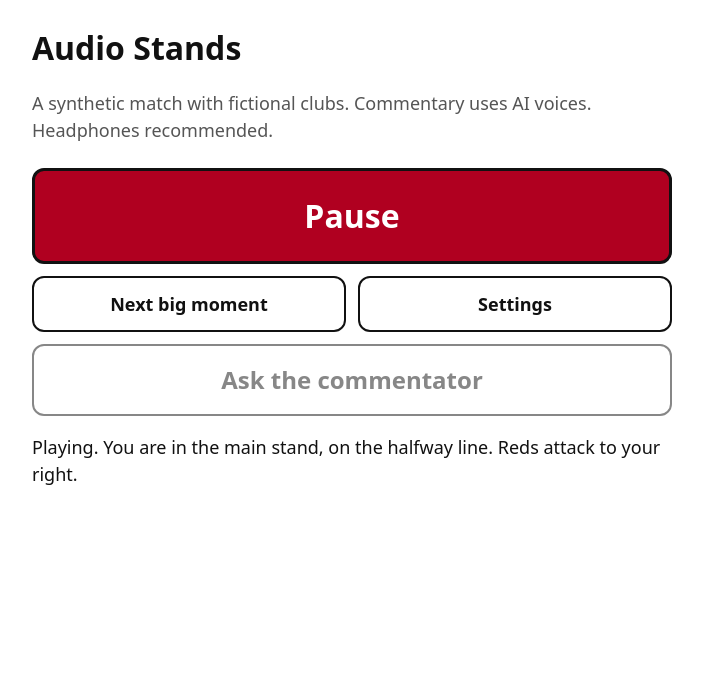
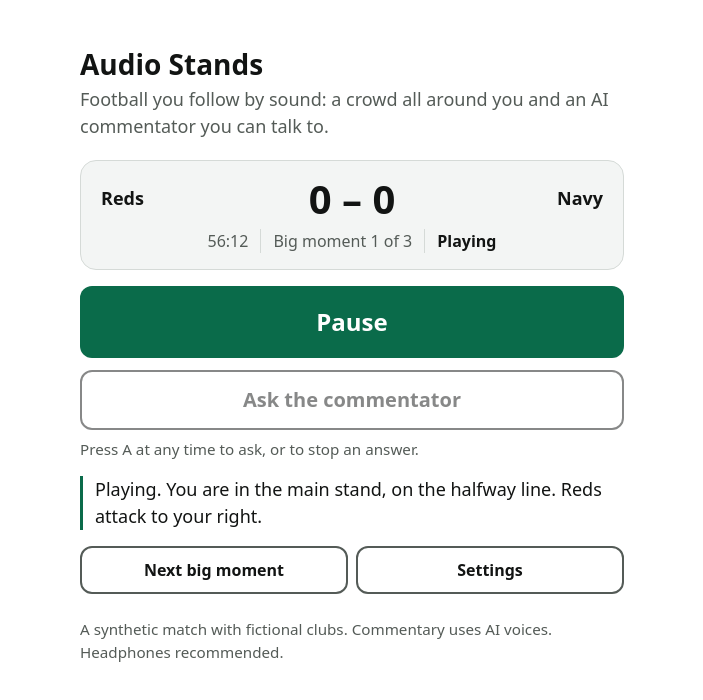
Before and after one commit to nikikrustev/Tely, a website built with Vite: page web/index.html in a window 1280 px wide. Both pictures are taken after a click on the button "Start". Shown: the whole page, without its empty margins (288-991 px from the left). Built offline with nearby package versions, Linux system fonts and the light colour scheme; files whose address does not match are found by name.

Commit message:
Final product UI: one screen with a match card (score, clock, chapter), Start and Ask first (D23) (#30)

```diff
--- a/web/index.html
+++ b/web/index.html
@@ -5,42 +5,64 @@
     <meta name="viewport" content="width=device-width, initial-scale=1, viewport-fit=cover" />
     <title>Audio Stands</title>
     <style>
-      /* --on-accent: text on the Start button. White on dark mode's #ff6b7d is 2.7:1 (axe color-contrast); #111 is 6.9:1. */
-      :root { color-scheme: light dark; --bg: #fff; --fg: #111; --accent: #b00020; --muted: #555; --panel: #f3f3f3; --on-accent: #fff; }
-      @media (prefers-color-scheme: dark) { :root { --bg: #111; --fg: #f2f2f2; --accent: #ff6b7d; --muted: #bbb; --panel: #1d1d1d; --on-accent: #111; } }
-      body { margin: 0; background: var(--bg); color: var(--fg); font: 1.125rem/1.5 system-ui, sans-serif; }
+      /* Final product UI (25 Oct): one column, one accent (pitch green), system font, no animation.
+         --on-accent is the Start button's text: white on #0a6b4a is 6.5:1, #111 on dark mode's #5fd3a3 is 10:1. */
+      :root { color-scheme: light dark; --bg: #fff; --fg: #121413; --muted: #545b57; --panel: #f3f5f4; --line: #d5dad7;
+              --accent: #0a6b4a; --on-accent: #fff; --err: #b00020; }
+      @media (prefers-color-scheme: dark) {
+        :root { --bg: #0f1110; --fg: #eef1ef; --muted: #a8b0ab; --panel: #1a1d1b; --line: #343a37;
+                --accent: #5fd3a3; --on-accent: #111; --err: #ff8a95; }
+      }
+      body { margin: 0; background: var(--bg); color: var(--fg); font: 1.125rem/1.5 system-ui, -apple-system, "Segoe UI", sans-serif; }
       [hidden] { display: none !important; }   /* a control's own display rule must never un-hide it */
-      main { max-width: 40rem; margin: 0 auto; padding: 1.5rem 1rem; }
-      h1 { font-size: 2rem; margin: 0 0 0.5rem; }
+      main { max-width: 34rem; margin: 0 auto; padding: 1.25rem 1rem 1.5rem; }
+      @media (min-width: 48rem) { main { padding-top: 3rem; } }
+      h1 { font-size: 1.75rem; line-height: 1.2; margin: 0; }
       h2 { font-size: 1.4rem; margin: 0 0 0.75rem; }
-      .notice { color: var(--muted); }
+      .pitch { color: var(--muted); margin: 0.25rem 0 1.25rem; }
+      .notice { color: var(--muted); font-size: 0.95rem; margin: 1.5rem 0 0; }
+      .hint { color: var(--muted); font-size: 0.95rem; margin: 0.5rem 0 0; }
       /* Every control is at least 44 x 44 px (WCAG 2.5.5 / file 32) and shows a strong focus ring. */
       button, select, input[type="range"] { min-height: 44px; min-width: 44px; font: inherit; }
-      button { border: 2px solid var(--fg); border-radius: 0.75rem; background: var(--bg); color: var(--fg); padding: 0.5rem 1rem; cursor: pointer; }
+      button { border: 2px solid var(--muted); border-radius: 0.75rem; background: var(--bg); color: var(--fg); padding: 0.5rem 1rem; cursor: pointer; }
       button:disabled { opacity: 0.5; cursor: not-allowed; }
       :is(button, select, input):focus-visible { outline: 4px solid var(--fg); outline-offset: 3px; }
-      #start { display: block; width: 100%; min-height: 6rem; margin: 1.5rem 0 0.75rem; font-size: 2rem; font-weight: 700;
-               background: var(--accent); color: var(--on-accent); border-width: 3px; }
-      .row { display: flex; gap: 0.75rem; flex-wrap: wrap; }
-      #ask { display: block; width: 100%; min-height: 4.5rem; margin: 0.75rem 0 0; font-size: 1.5rem; font-weight: 700; }
+      /* The match card (scoreboard.ts): score, clock, chapter, state. */
+      #match { background: var(--panel); border: 1px solid var(--line); border-radius: 1rem; padding: 1rem 1.25rem; }
+      .sb-score { display: grid; grid-template-columns: 1fr auto 1fr; align-items: center; gap: 1rem; margin: 0; }
+      .sb-team { font-weight: 600; }
+      .sb-team:last-child { text-align: right; }
+      .sb-nums { font-size: 2.5rem; font-weight: 700; line-height: 1.1; font-variant-numeric: tabular-nums; }
+      .sb-meta { display: flex; flex-wrap: wrap; justify-content: center; gap: 0.25rem 0.75rem; margin: 0.5rem 0 0;
+                 color: var(--muted); font-size: 1rem; font-variant-numeric: tabular-nums; }
+      .sb-meta > span + span { border-left: 1px solid var(--line); padding-left: 0.75rem; }
+      [data-sb="state"] { color: var(--fg); font-weight: 600; }
+      #start { display: block; width: 100%; min-height: 4.5rem; margin: 1rem 0 0; font-size: 1.5rem; font-weight: 700;
+               background: var(--accent); color: var(--on-accent); border: 0; }
+      #ask { display: block; width: 100%; min-height: 3.75rem; margin: 0.75rem 0 0; font-size: 1.25rem; font-weight: 700;
+             border-color: var(--fg); }
       #ask-menu { display: grid; gap: 0.5rem; margin-top: 0.5rem; }
       #ask-menu[hidden] { display: none; }
       #ask-menu button { min-height: 3.25rem; text-align: left; }
+      #status { min-height: 1.5em; margin: 1rem 0; padding-left: 0.75rem; border-left: 3px solid var(--accent); }
+      .row { display: flex; gap: 0.75rem; flex-wrap: wrap; }
       .row button { flex: 1 1 12rem; min-height: 3.5rem; font-weight: 600; }
-      #settings { background: var(--panel); border-radius: 0.75rem; padding: 1rem; margin-top: 1rem; }
+      #more { display: grid; grid-template-columns: repeat(3, 1fr); gap: 0.5rem; }
+      #more button { min-height: 3rem; font-size: 1rem; line-height: 1.25; padding: 0.4rem 0.5rem; }
+      #more:has(#learn[hidden]) { grid-template-columns: repeat(2, 1fr); }
+      #settings { background: var(--panel); border: 1px solid var(--line); border-radius: 1rem; padding: 1rem; margin-top: 1rem; }
       fieldset { border: 1px solid var(--muted); border-radius: 0.5rem; margin: 0 0 1rem; padding: 0.5rem 0.75rem 0.75rem; }
       fieldset label { display: flex; align-items: center; gap: 0.5rem; min-height: 44px; }
-      input[type="radio"] { width: 1.4rem; height: 1.4rem; }
-      input[type="range"] { width: 100%; }
+      input[type="radio"] { width: 1.4rem; height: 1.4rem; accent-color: var(--accent); }
+      input[type="range"] { width: 100%; accent-color: var(--accent); }
       .sr-only { position: absolute; width: 1px; height: 1px; overflow: hidden; clip: rect(0 0 0 0); white-space: nowrap; }
       #debug { font: 0.95rem/1.4 ui-monospace, monospace; border: 1px dashed var(--muted); padding: 0.75rem; margin-top: 1rem; }
-      #learn { display: block; width: 100%; min-height: 3.25rem; margin-bottom: 0.75rem; }
       #tap { min-height: 5rem; width: 100%; font-size: 1.5rem; font-weight: 700; }
       #radar { margin-top: 1rem; }
       #radar canvas { display: block; width: 100%; border-radius: 0.5rem; background: var(--panel); }
       .radar-caption { min-height: 3em; font-size: 1.25rem; font-weight: 600; margin: 0.5rem 0 0; }
       #settings > label { display: flex; align-items: center; gap: 0.5rem; min-height: 44px; }
-      input[type="checkbox"] { width: 1.4rem; height: 1.4rem; }
+      input[type="checkbox"] { width: 1.4rem; height: 1.4rem; accent-color: var(--accent); }
       /* Tester mode (?test=1, D19). Nothing on the judges' page matches these: #tester-tpl below stays inert. */
       html.t-mode { scroll-padding-top: 5rem; }   /* the sticky bar never covers the focused control (WCAG 2.4.11) */
       #t-bar { position: sticky; top: 0; z-index: 2; display: flex; flex-wrap: wrap; gap: 0.5rem 1rem; align-items: center;
@@ -55,7 +77,7 @@
       .t-item p { margin: 0.25rem 0 0.5rem; }
       .t-status-line { font-weight: 700; }
       .t-hint { color: var(--muted); }
-      .t-err { color: var(--accent); font-weight: 700; }
+      .t-err { color: var(--err); font-weight: 700; }
       .t-play { display: block; width: 100%; min-height: 4rem; margin: 0.75rem 0 1rem; font-size: 1.4rem; font-weight: 700; }
       .t-field { margin: 0 0 1rem; }
       .t-field label { display: block; font-weight: 600; margin-bottom: 0.25rem; }
@@ -72,13 +94,21 @@
   <body>
     <main id="app">
       <h1>Audio Stands</h1>
-      <p class="notice" id="notice">A synthetic match with fictional clubs. Commentary uses AI voices. Headphones recommended.</p>
+      <p class="pitch">Football you follow by sound: a crowd all around you and an AI commentator you can talk to.</p>
+      <section id="match" aria-labelledby="match-h">
+        <h2 id="match-h" class="sr-only">Match</h2>
+        <p class="sb-score">
+          <span class="sb-team">Reds</span>
+          <span class="sb-nums"><span data-sb="home">0</span> <span aria-hidden="true">–</span><span class="sr-only">to</span> <span data-sb="away">0</span></span>
+          <span class="sb-team">Navy</span>
+        </p>
+        <p class="sb-meta">
+          <span><span class="sr-only">Clock </span><span data-sb="clock">56:10</span></span>
+          <span data-sb="chapter">Second half</span>
+          <span data-sb="state">Not started</span>
+        </p>
+      </section>
       <button id="start" type="button" autofocus>Start</button>
-      <button id="learn" type="button">Learn the sounds first (2 minutes)</button>
-      <div class="row">
-        <button id="next" type="button" disabled>Next big moment</button>
-        <button id="settings-toggle" type="button" aria-expanded="false" aria-controls="settings">Settings</button>
-      </div>
       <button id="ask" type="button" aria-expanded="false" aria-controls="ask-menu" aria-keyshortcuts="A" disabled>
         Ask the commentator
       </button>
@@ -89,7 +119,13 @@
         <button type="button" data-preset="missed">What did I miss?</button>
         <button type="button" id="ask-live" hidden>Ask out loud</button>
       </div>
+      <p class="hint">Press A at any time to ask, or to stop an answer.</p>
       <p id="status">Loading…</p>
+      <div class="row" id="more">
+        <button id="next" type="button" disabled>Next big moment</button>
+        <button id="learn" type="button">Learn the sounds</button>
+        <button id="settings-toggle" type="button" aria-expanded="false" aria-controls="settings">Settings</button>
+      </div>
 
       <section id="settings" hidden aria-labelledby="settings-h">
         <h2 id="settings-h">Settings</h2>
@@ -127,6 +163,7 @@
 
       <div id="radar" hidden aria-hidden="true"></div>
       <div id="debug" hidden aria-hidden="true"></div>
+      <p class="notice" id="notice">A synthetic match with fictional clubs. Commentary uses AI voices. Headphones recommended.</p>
     </main>
     <!-- Tester mode only (?test=1, D19): web/src/tester/ clones this into the page. A <template> is inert, so without
          ?test=1 none of it is in the DOM, the accessibility tree or the tab order. -->
--- a/web/src/main.ts
+++ b/web/src/main.ts
@@ -3,6 +3,7 @@ import type { LaneAHandle } from './contracts/a-exports';
 import type { CrowdBus, LaneBContext, ReplayClock } from './contracts/b-exports';
 import { mountLaneA } from './lane-a';
 import { clipOver, listenClip, type ListenClip } from './replay/listen';
+import { loadClockOffset, Scoreboard } from './scoreboard';
 import type { TesterHandle } from './tester';
 
 /** Placeholder services (tests, and before Start). */
@@ -74,6 +75,9 @@ async function startApp(): Promise<void> {
     polite.textContent = ''; // clear first, so a repeated message is announced again
     setTimeout(() => { polite.textContent = text; }, 50);
   };
+  // The match card (score, clock, chapter): for sighted viewers; the listener hears the same changes through say().
+  const board = new Scoreboard($('match'));
+  void loadClockOffset().then((o) => { if (o !== null) board.offsetS = o; });
 
   // Lane A gets its services now; the audio ones forward once Start creates them.
   const crowdBus = new LazyCrowdBus(), clock = new LazyClock();
@@ -149,6 +153,8 @@ async function startApp(): Promise<void> {
   let w: ReturnType<typeof wire> | null = null;
   let chapters: Awaited<ReturnType<typeof loadChapters>> = [];
   let lastScore = '';
+  /** The second at or after playhead t (its score is the score there). */
+  const secondAt = (t: number) => src?.doc.segments.flatMap((g) => g.seconds).find((x) => x.t >= Math.floor(t));
   /** Throw away everything queued ahead (pause, jump) so nothing stale plays; the pump re-queues from the playhead. */
   const dropQueued = () => {
     if (!ctx) return;
@@ -363,6 +369,7 @@ async function startApp(): Promise<void> {
     src.seek(src.now(), 0); // re-queue from the exact pause point on resume
     await ctx.suspend();
     start.textContent = 'Play';
+    board.update({ state: 'Paused' });
     say(said);
   };
 
@@ -372,23 +379,27 @@ async function startApp(): Promise<void> {
       start.disabled = true;
       stopTour();
       learnBtn.hidden = true;
+      board.update({ state: 'Loading' });
       say('Loading the stadium…');
       const a = await ensureAudio();
       ctx = a.ctx;
       const st = a.st, c = a.c;
       const [doc, ch] = await Promise.all([loadSegments(), loadChapters()]);
       chapters = ch;
+      board.chapters = ch;
       const s = new ReplaySource(ctx, doc);
       src = s;
       clock.attach(s);
       if (clip.commentaryOnly) st.master.gain.value = 0;   // crowd, ball and earcons off; A's voice has its own context
       if (clip.from !== null) s.seek(clip.from);
+      board.update({ score: secondAt(s.now())?.score, playheadS: s.now() });
       const wired = wire(s, st, c, settings.club, undefined, {
         club: () => settings.club,
         haptics,
         outputDelayMs: () => settings.audioOffsetMs ?? st.outputDelay * 1000,   // calibrated delay wins
         onSecond: (sec) => {
           const line = scoreLine(sec.score);
+          board.update({ score: sec.score });
           if (lastScore && line !== lastScore) say(line);
           lastScore = line;
         },
@@ -399,6 +410,7 @@ async function startApp(): Promise<void> {
       wired.pump();
       setInterval(() => {
         wired.pump();
+        board.update({ playheadS: s.now() });
         if (!clipEnded && clipOver(clip, s.now())) {   // once: pressing Play again carries on past the clip
           clipEnded = true;
           void pause('End of the clip.').then(() => tester?.clipEnded());
@@ -412,6 +424,7 @@ async function startApp(): Promise<void> {
       start.disabled = false;
       next.disabled = chapters.length === 0;
       start.textContent = 'Pause';
+      board.update({ state: 'Playing' });
       say('Playing. You are in the main stand, on the halfway line. Reds attack to your right.');
       return;
     }
@@ -424,6 +437,7 @@ async function startApp(): Promise<void> {
       lane.commentary.resume(); // SEAM(B->A): CommentaryTrack.resume()
       w?.pump();
       start.textContent = 'Pause';
+      board.update({ state: 'Playing' });
       say('Playing.');
     }
   });
@@ -437,8 +451,9 @@ async function startApp(): Promise<void> {
     dropQueued();
     src.seek(ch.t);
     // One announcement for the jump, with the score there (a jump may skip a goal); not repeated a second later.
-    const sec = src.doc.segments.flatMap((g) => g.seconds).find((x) => x.t >= Math.floor(ch.t));
+    const sec = secondAt(ch.t);
     if (sec) lastScore = scoreLine(sec.score);
+    board.update({ score: sec?.score, playheadS: ch.t });
     if (playing) {
       w?.pump();
       lane.commentary.resume();
@@ -467,8 +482,9 @@ async function startApp(): Promise<void> {
     dropQueued();
     audio.st.master.gain.value = c.commentaryOnly ? 0 : 1;
     if (c.from !== null) s.seek(c.from);
-    const sec = s.doc.segments.flatMap((g) => g.seconds).find((x) => x.t >= Math.floor(s.now()));
+    const sec = secondAt(s.now());
     if (sec) lastScore = scoreLine(sec.score);           // a jump is not a score change
+    board.update({ score: sec?.score, playheadS: s.now(), state: 'Playing' });
     if (!wasPlaying) s.play(0.1);
     w?.pump();
     lane.commentary.resume();
--- /dev/null
+++ b/web/src/scoreboard.ts
@@ -0,0 +1,65 @@
+// OWNER: B lane (created by A, 25 Oct, final product UI). The match-state card: score, match clock, current chapter.
+// Visual for sighted judges; a screen-reader user can read it on demand, but it is NOT a live region: the clock ticks
+// every second and would drown the match (file 32). Score changes are announced once by main.ts's say().
+import type { Chapter } from './replay/chapters';
+
+/** "56:10" -> 3370. Null for anything that isn't mm:ss. */
+export function parseClock(s: string | undefined): number | null {
+  const m = /^(\d+):(\d{2})(?:\.\d+)?$/.exec(s?.trim() ?? '');
+  return m ? Number(m[1]) * 60 + Number(m[2]) : null;
+}
+
+/** Match clock for a playhead: offsetS is the clock at playhead 0 (45:00 for a second-half bundle). */
+export function matchClock(playheadS: number, offsetS: number): string {
+  const total = Math.max(0, Math.floor(offsetS + playheadS));
+  return `${Math.floor(total / 60)}:${String(total % 60).padStart(2, '0')}`;
+}
+
+/** The chapter the playhead is in (the last one at or before it), or null before the first. */
+export function currentChapter(chapters: Chapter[], playheadS: number): { label: string; n: number; of: number } | null {
+  const sorted = [...chapters].sort((a, b) => a.t - b.t);
+  let n = 0;
+  for (const c of sorted) if (c.t <= playheadS + 0.5) n++;
+  return n ? { label: sorted[n - 1]!.label, n, of: sorted.length } : null;
+}
+
+export interface ScoreState { score?: { home: number; away: number }; playheadS?: number; state?: string }
+
+/** Writes into the #match card in index.html. Only touches text that changed, so the card never re-renders. */
+export class Scoreboard {
+  private els: Record<'home' | 'away' | 'clock' | 'chapter' | 'state', HTMLElement>;
+  chapters: Chapter[] = [];
+  /** Clock at playhead 0; manifest.json's clock_start minus t_start once it loads. */
+  offsetS = 45 * 60;
+
+  constructor(root: ParentNode) {
+    const q = (sel: string) => root.querySelector<HTMLElement>(sel)!;
+    this.els = { home: q('[data-sb="home"]'), away: q('[data-sb="away"]'), clock: q('[data-sb="clock"]'),
+      chapter: q('[data-sb="chapter"]'), state: q('[data-sb="state"]') };
+  }
+
+  update(s: ScoreState): void {
+    if (s.score) { this.set('home', String(s.score.home)); this.set('away', String(s.score.away)); }
+    if (s.playheadS !== undefined) {
+      this.set('clock', matchClock(s.playheadS, this.offsetS));
+      const ch = currentChapter(this.chapters, s.playheadS);
+      if (ch) this.set('chapter', `${ch.label} of ${ch.of}`);
+    }
+    if (s.state) this.set('state', s.state);
+  }
+
+  private set(k: keyof Scoreboard['els'], text: string): void {
+    if (this.els[k].textContent !== text) this.els[k].textContent = text;
+  }
+}
+
+/** Clock at playhead 0 from manifest.json (clock_start is the clock at t_start). Null if it can't be read. */
+export async function loadClockOffset(base = '/replay/v1/judge'): Promise<number | null> {
+  try {
+    const m = (await (await fetch(`${base}/manifest.json`)).json()) as { clock_start?: string; t_start?: number };
+    const c = parseClock(m.clock_start);
+    return c !== null && typeof m.t_start === 'number' ? c - m.t_start : null;
+  } catch {
+    return null; // keep the 45:00 second-half default
+  }
+}
```
Also changed, not shown: docs/DECISIONS.md (+16 -0 lines), web/tests/b/a11y.spec.ts (+26 -0 lines), web/tests/b/scoreboard.test.ts (added, +71 -0 lines).
